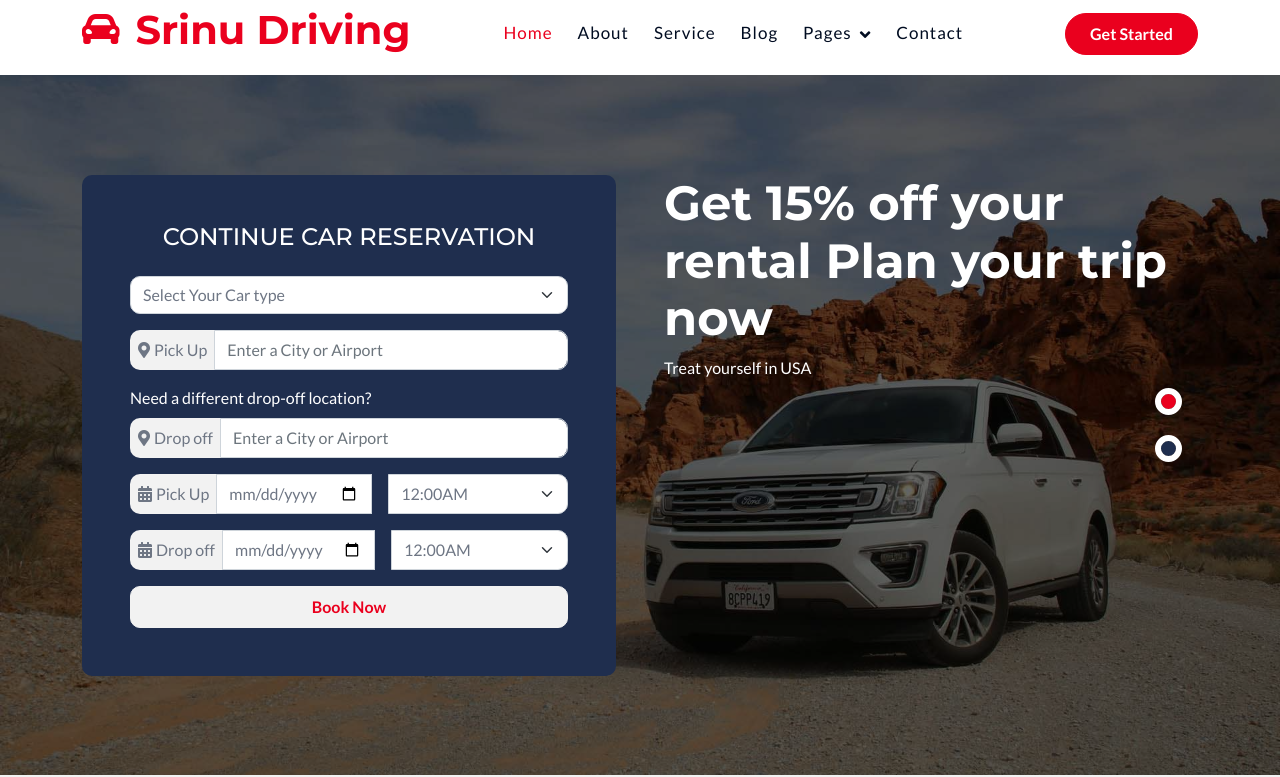
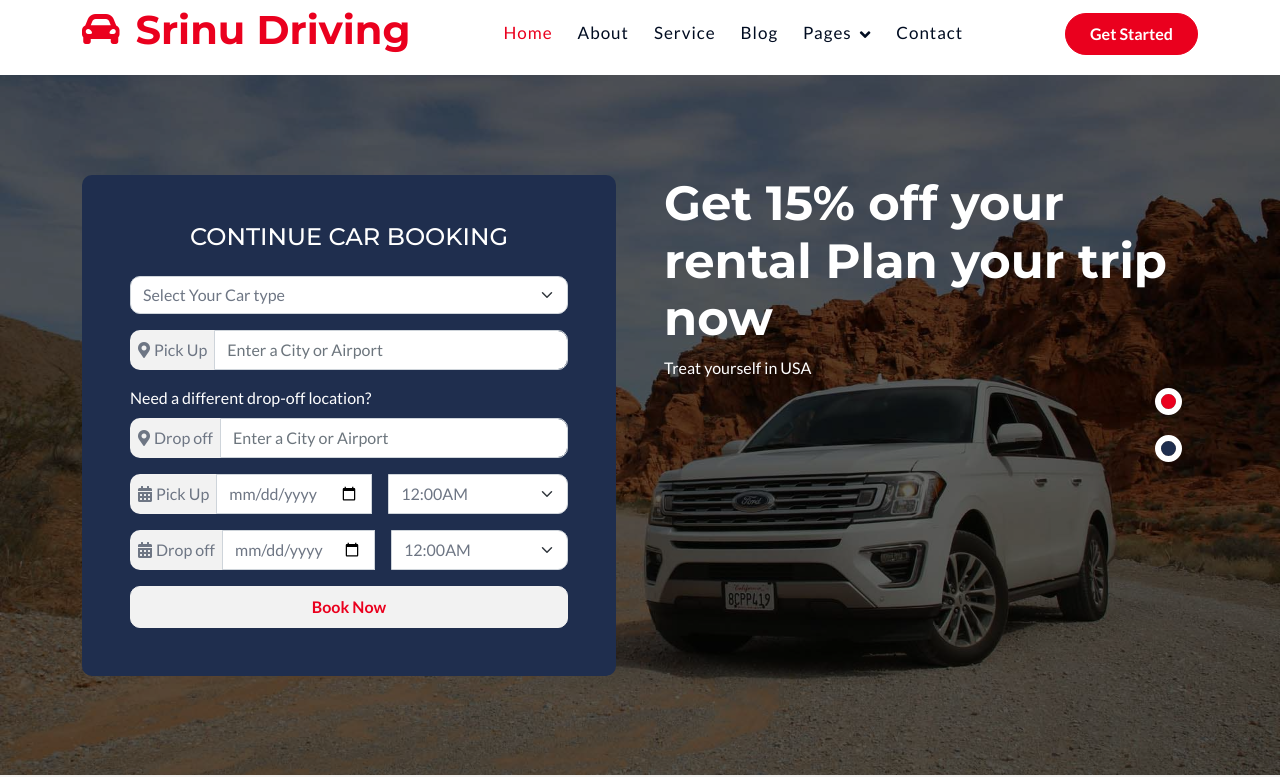
Before and after one commit to 22118131/drivingtemp, a plain HTML site: page index.html in a window 1280 px wide. Shown: the part 53-830 px from the top of the page. Drawn offline with nearby package versions, Linux system fonts and the light colour scheme.

Commit message:
BOOKING CAPITAL

```diff
--- a/index.html
+++ b/index.html
@@ -115,7 +115,7 @@
                                 <div class="row g-5">
                                     <div class="col-lg-6 fadeInLeft animated" data-animation="fadeInLeft" data-delay="1s" style="animation-delay: 1s;">
                                         <div class="bg-secondary rounded p-5">
-                                            <h4 class="text-white mb-4">CONTINUE CAR RESERVATION</h4>
+                                            <h4 class="text-white mb-4">CONTINUE CAR BOOKING</h4>
                                             <form>
                                                 <div class="row g-3">
                                                     <div class="col-12">
@@ -204,7 +204,7 @@
                                 <div class="row g-5">
                                     <div class="col-lg-6 fadeInLeft animated" data-animation="fadeInLeft" data-delay="1s" style="animation-delay: 1s;">
                                         <div class="bg-secondary rounded p-5">
-                                            <h4 class="text-white mb-4">CONTINUE CAR RESERVATION</h4>
+                                            <h4 class="text-white mb-4">CONTINUE CAR BOOKING/h4>
                                             <form>
                                                 <div class="row g-3">
                                                     <div class="col-12">
```
